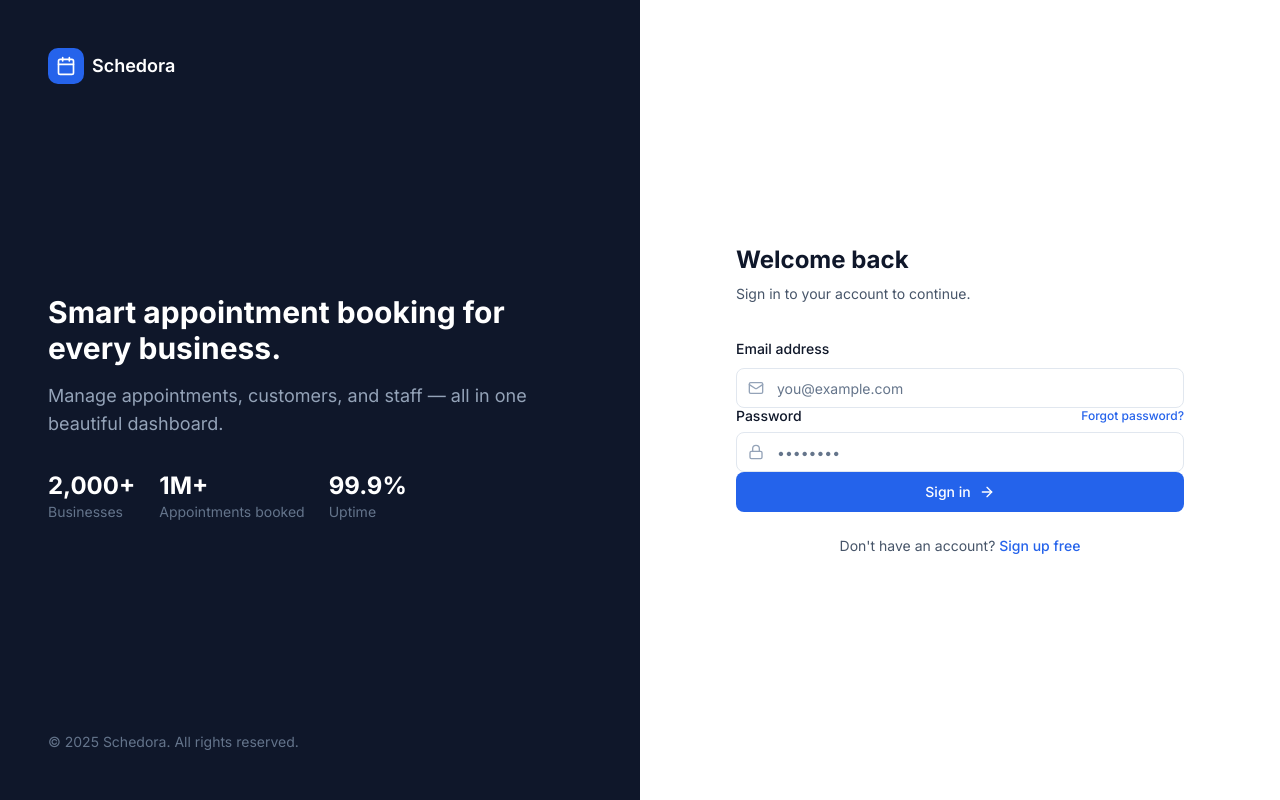
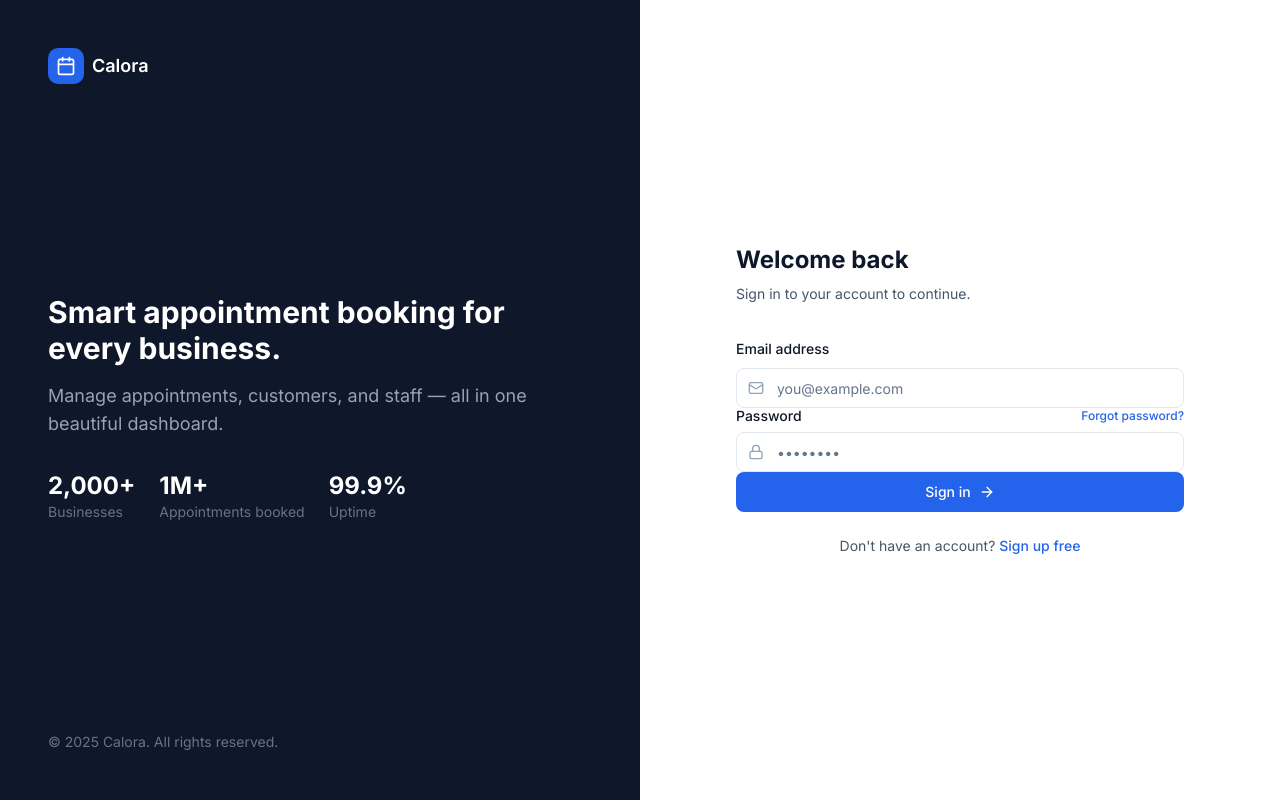
Before and after one commit to Tejchaute/Calora, a Next.js app: page /login in a window 1280 px wide. Built offline with nearby package versions, Linux system fonts and the light colour scheme; no server answers.

Commit message:
Replace Schedora with Calora

```diff
--- a/app/layout.tsx
+++ b/app/layout.tsx
@@ -7,11 +7,11 @@ import { AuthProvider, ThemeProvider } from '@/providers';
 const inter = Inter({ subsets: ['latin'] });
 
 export const metadata: Metadata = {
-  title: 'Schedora — Smart Appointment Booking & Business Management',
+  title: 'Calora — Smart Appointment Booking & Business Management',
   description:
-    'Schedora is a modern appointment booking and business management platform for clinics, salons, studios, gyms, tutors, and consultants.',
+    'Calora is a modern appointment booking and business management platform for clinics, salons, studios, gyms, tutors, and consultants.',
   openGraph: {
-    title: 'Schedora — Smart Appointment Booking & Business Management',
+    title: 'Calora — Smart Appointment Booking & Business Management',
     description:
       'A modern appointment booking and business management platform for clinics, salons, studios, gyms, tutors, and consultants.',
     type: 'website',
--- a/components/landing-page.tsx
+++ b/components/landing-page.tsx
@@ -119,9 +119,9 @@ const PRICING = [
 
 const FAQS = [
   {
-    question: 'What types of businesses can use Schedora?',
+    question: 'What types of businesses can use Calora?',
     answer:
-      'Schedora is built for any appointment-based business — clinics, dental offices, salons, beauty parlours, tattoo studios, physiotherapists, gyms, tutors, consultants, and lawyers. The platform is fully configurable so it adapts to your industry, not the other way around.',
+      'Calora is built for any appointment-based business — clinics, dental offices, salons, beauty parlours, tattoo studios, physiotherapists, gyms, tutors, consultants, and lawyers. The platform is fully configurable so it adapts to your industry, not the other way around.',
   },
   {
     question: 'Do my customers need to create an account to book?',
@@ -136,7 +136,7 @@ const FAQS = [
   {
     question: 'Is my data secure?',
     answer:
-      "Absolutely. Schedora uses Supabase with row-level security, encrypted authentication, and industry-standard best practices. Your business data and your customers' information stay private.",
+      "Absolutely. Calora uses Supabase with row-level security, encrypted authentication, and industry-standard best practices. Your business data and your customers' information stay private.",
   },
   {
     question: 'Can I cancel anytime?',
@@ -176,7 +176,7 @@ export function LandingPage() {
             <div className="flex h-9 w-9 items-center justify-center rounded-lg bg-blue-600">
               <Calendar className="h-5 w-5 text-white" />
             </div>
-            <span className="text-lg font-semibold text-slate-900">Schedora</span>
+            <span className="text-lg font-semibold text-slate-900">Calora</span>
           </div>
           <nav className="hidden items-center gap-8 md:flex">
             <a href="#features" className="text-sm font-medium text-slate-600 hover:text-slate-900">Features</a>
@@ -222,7 +222,7 @@ export function LandingPage() {
               Smart appointment booking for <span className="text-blue-600">every business</span>
             </h1>
             <p className="mx-auto mt-6 max-w-2xl text-lg text-slate-600">
-              Schedora is the all-in-one platform that helps clinics, salons, studios, gyms, tutors, and consultants manage appointments, customers, and staff — all in one beautiful dashboard.
+              Calora is the all-in-one platform that helps clinics, salons, studios, gyms, tutors, and consultants manage appointments, customers, and staff — all in one beautiful dashboard.
             </p>
             <div className="mt-10 flex flex-col items-center justify-center gap-4 sm:flex-row">
               <Link href="/register"><Button size="lg" className="w-full sm:w-auto">Start free trial<ArrowRight className="ml-2 h-4 w-4" /></Button></Link>
@@ -240,7 +240,7 @@ export function LandingPage() {
                 <div className="h-3 w-3 rounded-full bg-red-400" />
                 <div className="h-3 w-3 rounded-full bg-yellow-400" />
                 <div className="h-3 w-3 rounded-full bg-green-400" />
-                <div className="ml-4 flex-1 text-center text-sm text-slate-500">schedora.app/dashboard</div>
+                <div className="ml-4 flex-1 text-center text-sm text-slate-500">calora.app/dashboard</div>
               </div>
               <div className="grid grid-cols-12 gap-0 bg-white">
                 <div className="col-span-3 hidden border-r border-slate-200 bg-slate-900 p-4 sm:block">
@@ -305,7 +305,7 @@ export function LandingPage() {
         <div className="mx-auto max-w-7xl px-4 sm:px-6 lg:px-8">
           <div className="mx-auto max-w-2xl text-center">
             <h2 className="text-3xl font-bold tracking-tight text-slate-900 sm:text-4xl">Everything you need to run your business</h2>
-            <p className="mt-4 text-lg text-slate-600">From booking to billing, Schedora gives you the tools to manage your entire operation in one place.</p>
+            <p className="mt-4 text-lg text-slate-600">From booking to billing, Calora gives you the tools to manage your entire operation in one place.</p>
           </div>
           <div className="mt-16 grid gap-8 sm:grid-cols-2 lg:grid-cols-3">
             {FEATURES.map((feature) => (
@@ -381,7 +381,7 @@ export function LandingPage() {
           </div>
           <div className="mt-16 grid gap-8 md:grid-cols-3">
             {[
-              { name: 'Dr. Sarah Chen', role: 'Owner, Chen Dental Clinic', quote: 'Schedora cut our no-show rate in half. The booking page looks professional and our patients love how easy it is.' },
+              { name: 'Dr. Sarah Chen', role: 'Owner, Chen Dental Clinic', quote: 'Calora cut our no-show rate in half. The booking page looks professional and our patients love how easy it is.' },
               { name: 'Marcus Rivera', role: 'Founder, Inked Studio', quote: 'I manage four artists and a full calendar without breaking a sweat. The staff scheduling is a game changer.' },
               { name: 'Priya Sharma', role: 'Tutor & Consultant', quote: 'I went from juggling spreadsheets to one dashboard. My clients book themselves now — I just show up.' },
             ].map((t) => (
@@ -411,7 +411,7 @@ export function LandingPage() {
         <div className="mx-auto max-w-3xl px-4 sm:px-6 lg:px-8">
           <div className="text-center">
             <h2 className="text-3xl font-bold tracking-tight text-slate-900 sm:text-4xl">Frequently asked questions</h2>
-            <p className="mt-4 text-lg text-slate-600">Everything you need to know about Schedora.</p>
+            <p className="mt-4 text-lg text-slate-600">Everything you need to know about Calora.</p>
           </div>
           <div className="mt-12">
             <Accordion type="single" collapsible className="space-y-4">
@@ -455,7 +455,7 @@ export function LandingPage() {
       <section className="bg-blue-600 py-16">
         <div className="mx-auto max-w-4xl px-4 text-center sm:px-6 lg:px-8">
           <h2 className="text-3xl font-bold text-white sm:text-4xl">Ready to transform your booking experience?</h2>
-          <p className="mt-4 text-lg text-blue-100">Join thousands of businesses that save hours every week with Schedora.</p>
+          <p className="mt-4 text-lg text-blue-100">Join thousands of businesses that save hours every week with Calora.</p>
           <div className="mt-8 flex flex-col items-center justify-center gap-4 sm:flex-row">
             <Link href="/register"><Button size="lg" variant="secondary" className="w-full sm:w-auto">Start your free trial<ArrowRight className="ml-2 h-4 w-4" /></Button></Link>
             <Link href="/book"><Button size="lg" variant="outline" className="w-full border-white/30 bg-transparent text-white hover:bg-white/10 hover:text-white sm:w-auto"><Calendar className="mr-2 h-4 w-4" />Book an appointment</Button></Link>
@@ -471,7 +471,7 @@ export function LandingPage() {
                 <div className="flex h-9 w-9 items-center justify-center rounded-lg bg-blue-600">
                   <Calendar className="h-5 w-5 text-white" />
                 </div>
-                <span className="text-lg font-semibold text-white">Schedora</span>
+                <span className="text-lg font-semibold text-white">Calora</span>
               </div>
               <p className="mt-4 text-sm text-slate-400">Smart appointment booking and business management for every industry.</p>
             </div>
@@ -502,7 +502,7 @@ export function LandingPage() {
           </div>
           <div className="mt-12 border-t border-slate-800 pt-8">
             <div className="flex flex-col items-center justify-between gap-4 sm:flex-row">
-              <p className="text-sm text-slate-400">© 2025 Schedora. All rights reserved.</p>
+              <p className="text-sm text-slate-400">© 2025 Calora. All rights reserved.</p>
               <div className="flex items-center gap-2 text-sm text-slate-400">
                 <Shield className="h-4 w-4" />
                 <span>Secured with Supabase & RLS</span>
--- a/components/layout/auth-shell.tsx
+++ b/components/layout/auth-shell.tsx
@@ -8,7 +8,7 @@ export function AuthShell({ children }: { children: React.ReactNode }) {
           <div className="flex h-9 w-9 items-center justify-center rounded-lg bg-blue-600">
             <Calendar className="h-5 w-5 text-white" />
           </div>
-          <span className="text-lg font-semibold text-white">Schedora</span>
+          <span className="text-lg font-semibold text-white">Calora</span>
         </div>
         <div>
           <h2 className="text-3xl font-bold text-white">
@@ -32,7 +32,7 @@ export function AuthShell({ children }: { children: React.ReactNode }) {
             </div>
           </div>
         </div>
-        <p className="text-sm text-slate-500">© 2025 Schedora. All rights reserved.</p>
+        <p className="text-sm text-slate-500">© 2025 Calora. All rights reserved.</p>
       </div>
 
       <div className="flex w-full items-center justify-center bg-white p-6 lg:w-1/2 lg:p-12">
--- a/components/layout/sidebar.tsx
+++ b/components/layout/sidebar.tsx
@@ -33,7 +33,7 @@ export function DashboardSidebar() {
           <div className="flex h-8 w-8 items-center justify-center rounded-lg bg-blue-600">
             <CalendarIcon className="h-5 w-5 text-white" />
           </div>
-          <span className="text-lg font-semibold text-white">Schedora</span>
+          <span className="text-lg font-semibold text-white">Calora</span>
         </div>
 
         <nav className="flex-1 space-y-1 overflow-y-auto px-3 py-4 scrollbar-thin">
--- a/config/app.ts
+++ b/config/app.ts
@@ -1,8 +1,8 @@
 export const APP_CONFIG = {
-  name: 'Schedora',
+  name: 'Calora',
   tagline: 'Smart Appointment Booking & Business Management',
   description:
-    'Schedora is a modern appointment booking and business management platform for clinics, salons, studios, gyms, tutors, and consultants.',
-  url: 'https://schedora.app',
+    'Calora is a modern appointment booking and business management platform for clinics, salons, studios, gyms, tutors, and consultants.',
+  url: 'https://calora.app',
   version: '1.0.0',
 } as const;
--- a/features/appointments/components/booking-page.tsx
+++ b/features/appointments/components/booking-page.tsx
@@ -285,7 +285,7 @@ export function BookingPage() {
               <Calendar className="h-5 w-5 text-white" />
             </div>
             <span className="font-semibold text-slate-900">
-              {businessSettings?.business_name || 'Schedora'}
+              {businessSettings?.business_name || 'Calora'}
             </span>
           </Link>
           <Link href="/">
--- a/features/auth/components/forgot-password-page.tsx
+++ b/features/auth/components/forgot-password-page.tsx
@@ -37,7 +37,7 @@ export function ForgotPasswordPage() {
         <div className="flex h-9 w-9 items-center justify-center rounded-lg bg-blue-600">
           <Calendar className="h-5 w-5 text-white" />
         </div>
-        <span className="text-lg font-semibold text-slate-900">Schedora</span>
+        <span className="text-lg font-semibold text-slate-900">Calora</span>
       </div>
 
       {sent ? (
--- a/features/auth/components/login-page.tsx
+++ b/features/auth/components/login-page.tsx
@@ -39,7 +39,7 @@ export function LoginPage() {
         <div className="flex h-9 w-9 items-center justify-center rounded-lg bg-blue-600">
           <Calendar className="h-5 w-5 text-white" />
         </div>
-        <span className="text-lg font-semibold text-slate-900">Schedora</span>
+        <span className="text-lg font-semibold text-slate-900">Calora</span>
       </div>
 
       <h1 className="text-2xl font-bold text-slate-900">Welcome back</h1>
--- a/features/auth/components/register-page.tsx
+++ b/features/auth/components/register-page.tsx
@@ -37,7 +37,7 @@ export function RegisterPage() {
     if (data.user) {
       await createProfile(data.user.id, fullName, email);
     }
-    toast.success('Account created! Welcome to Schedora.');
+    toast.success('Account created! Welcome to Calora.');
     router.push('/dashboard');
   };
 
@@ -47,7 +47,7 @@ export function RegisterPage() {
         <div className="flex h-9 w-9 items-center justify-center rounded-lg bg-blue-600">
           <Calendar className="h-5 w-5 text-white" />
         </div>
-        <span className="text-lg font-semibold text-slate-900">Schedora</span>
+        <span className="text-lg font-semibold text-slate-900">Calora</span>
       </div>
 
       <h1 className="text-2xl font-bold text-slate-900">Create your account</h1>
```
Also changed, not shown: 1 other file (tests, documents, lock files or other folders).
